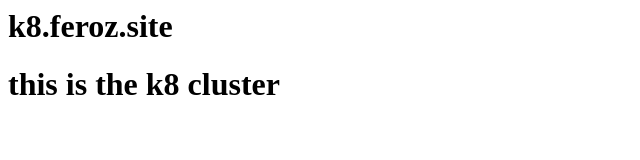
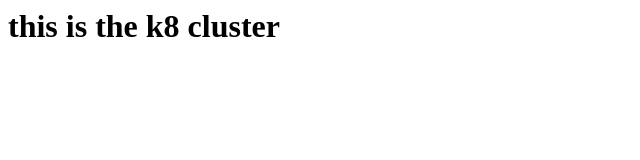
Before and after one commit to ferozgkif/K8-cluster, a plain HTML site: page index.html in a window 1280 px wide. Shown: the whole page, without its empty margins (0-640 px from the left). Drawn offline with Linux system fonts and the light colour scheme.

Commit message:
new change

```diff
--- a/index.html
+++ b/index.html
@@ -1,2 +1 @@
-<h1>k8.feroz.site</h1>
 <h1>this is the k8 cluster</h1>
```
